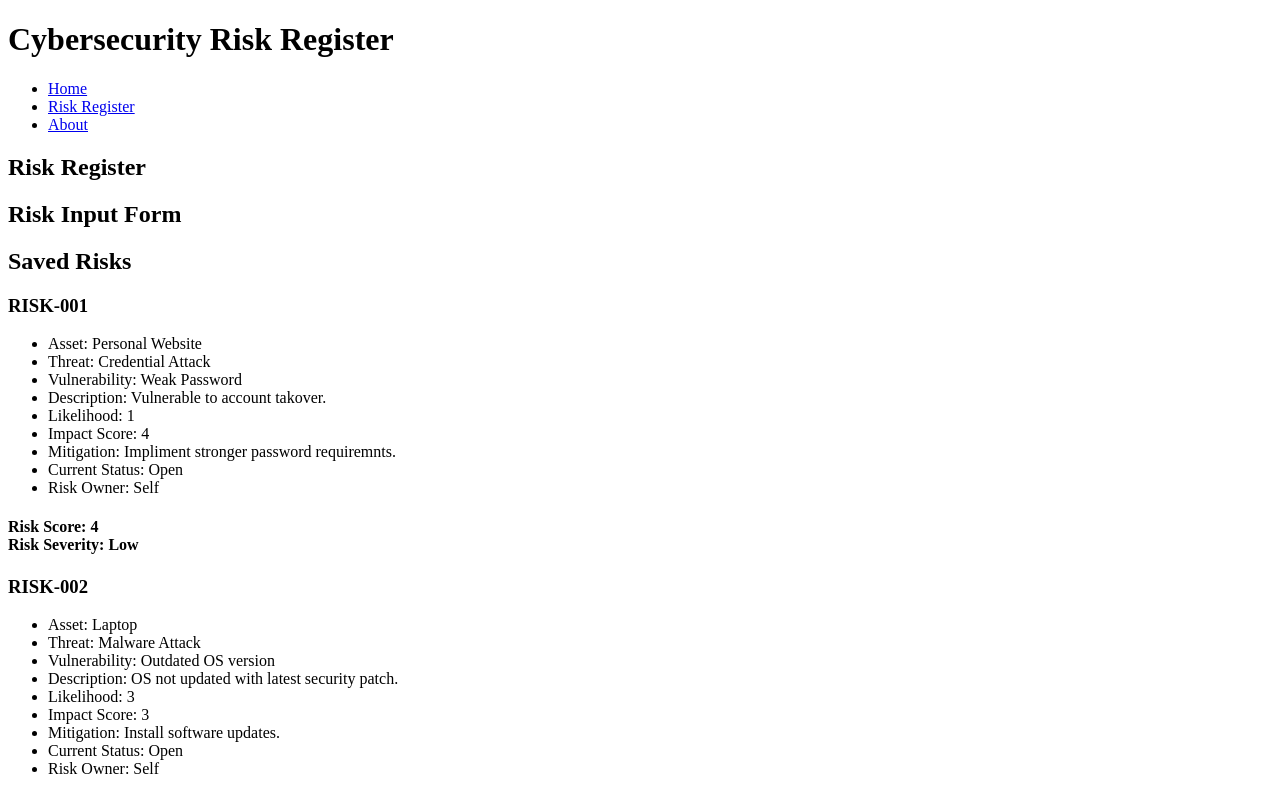
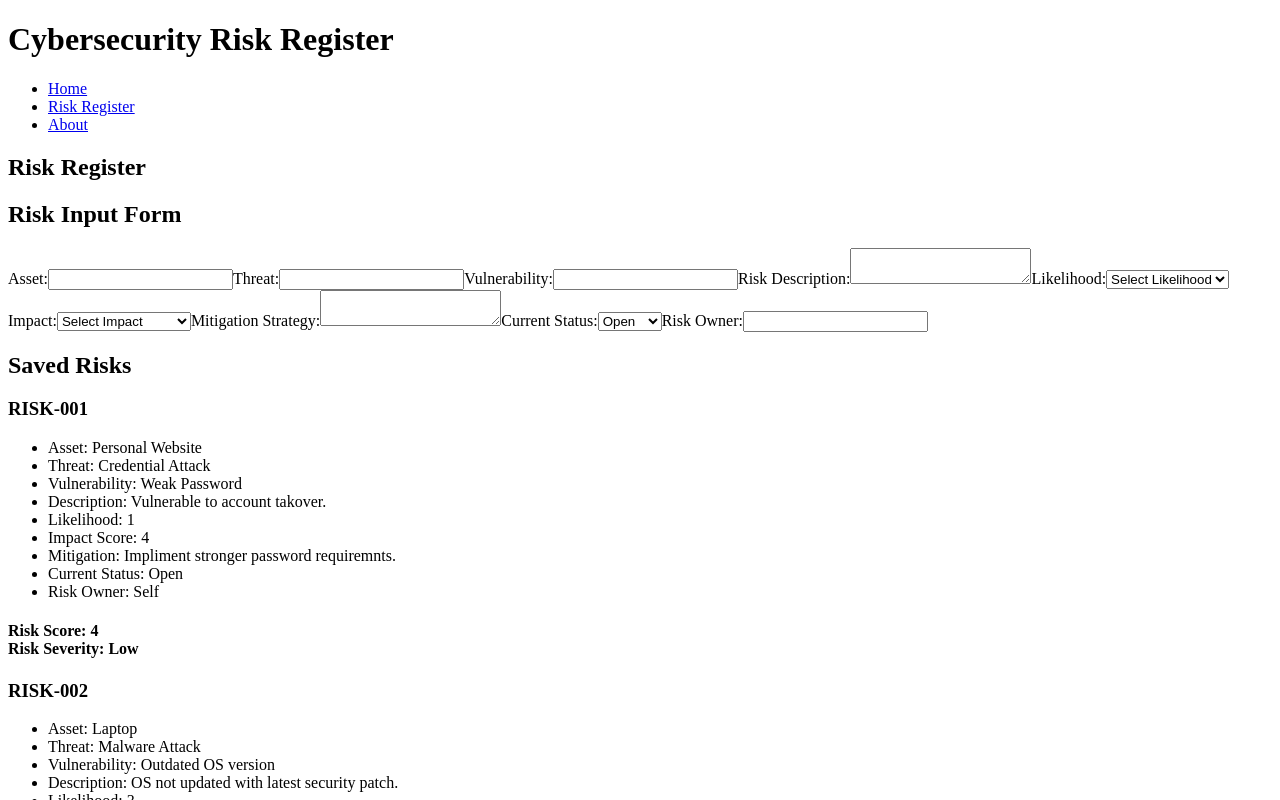
Before and after one commit to Boddhisattva007/cybersecurity-risk-register, a React (Vite) app: page /riskregister in a window 1280 px wide. Shown: the top 800 px of the page. Built offline with nearby package versions, Linux system fonts and the light colour scheme.

Commit message:
creaetd input fields in RiskForm.jsx

```diff
--- a/src/components/RiskForm/RiskForm.jsx
+++ b/src/components/RiskForm/RiskForm.jsx
@@ -38,6 +38,128 @@ function RiskForm({ addRisk }){
 
             <h2>Risk Input Form</h2>
 
+            {/* Main Form */}
+            <form>
+
+                {/* Created Form Fields */}
+
+                <label>
+                    Asset:
+                    <input
+                    type="text"
+                    name="asset"
+                    value={formData.asset}
+                    onChange={handleChange}
+                    />
+
+                </label>
+
+                <label>
+                    Threat:
+                    <input
+                    type="text"
+                    name="threat"
+                    value={formData.threat}
+                    onChange={handleChange}
+                    />
+
+                </label>
+
+
+                <label>
+                    Vulnerability:
+                    <input
+                    type="text"
+                    name="vulnerability"
+                    value={formData.vulnerability}
+                    onChange={handleChange}
+                    />
+                </label>
+
+                <label>
+                    Risk Description:
+                    <textarea
+                    type="text"
+                    name="description"
+                    value={formData.description}
+                    onChange={handleChange}
+                    />
+                </label>
+
+                <label>
+                    Likelihood:
+                    <select
+                    name="likelihood"
+                    value={formData.description}
+                    onChange={handleChange}
+                    >
+                        <option value="">Select Likelihood</option>
+                        <option value="1">Very Low</option>
+                        <option value="2">Low</option>
+                        <option value="3">Medium</option>
+                        <option value="4">High</option>
+                        <option value="5">Very High</option>
+
+                    </select>
+
+                </label>
+
+                <label>
+                    Impact:
+                    <select
+                    name="impact"
+                    value={formData.impact}
+                    onChange={handleChange}
+                    >
+                        <option value="">Select Impact</option>
+                        <option value="1">Level 1 - Minimal</option>
+                        <option value="2">Level 2 - Minor</option>
+                        <option value="3">Level 3 - Moderate</option>
+                        <option value="4">Level 4 - Major</option>
+                        <option value="5">Level 5 - Critical</option>
+                    </select>
+
+                </label>
+
+
+                <label>
+                    Mitigation Strategy:
+                    <textarea
+                    name="mitigation"
+                    type="text"
+                    value={formData.mitigation}
+                    onChange={handleChange}
+                    />
+                </label>
+
+                <label>
+                    Current Status:
+                    <select
+                    name="status"
+                    value={formData.status}
+                    onChange={handleChange}
+                    >
+                        <option value="Open">Open</option>
+                        <option value="Closed">Closed</option>
+                    </select>
+
+                </label>
+
+                <label>
+                    Risk Owner:
+                    <input
+                    type="text"
+                    name="owner"
+                    value={formData.owner}
+                    onChange={handleChange}
+                    />
+                </label>
+
+
+
+
+            </form>
+
 
         </section>
 
```
